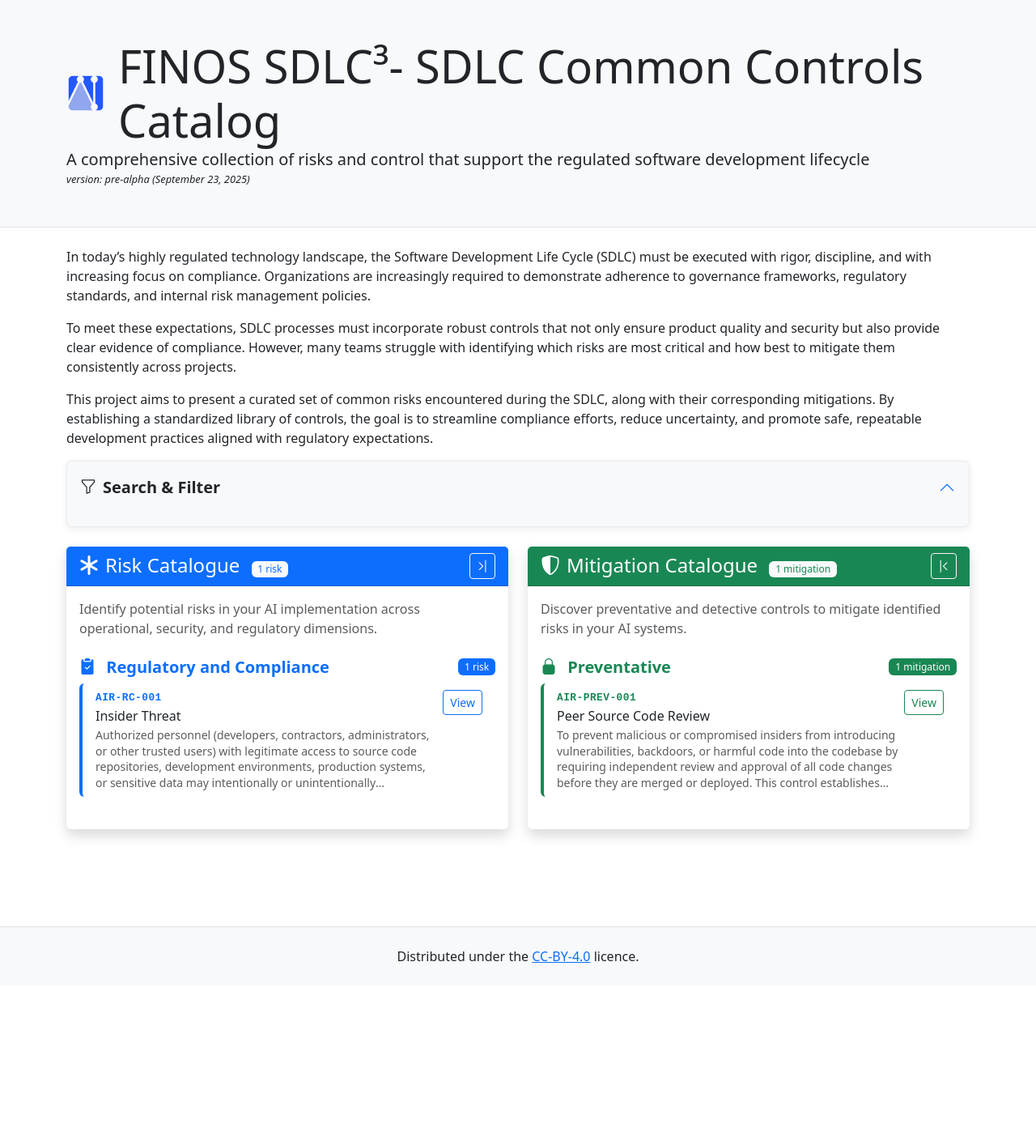
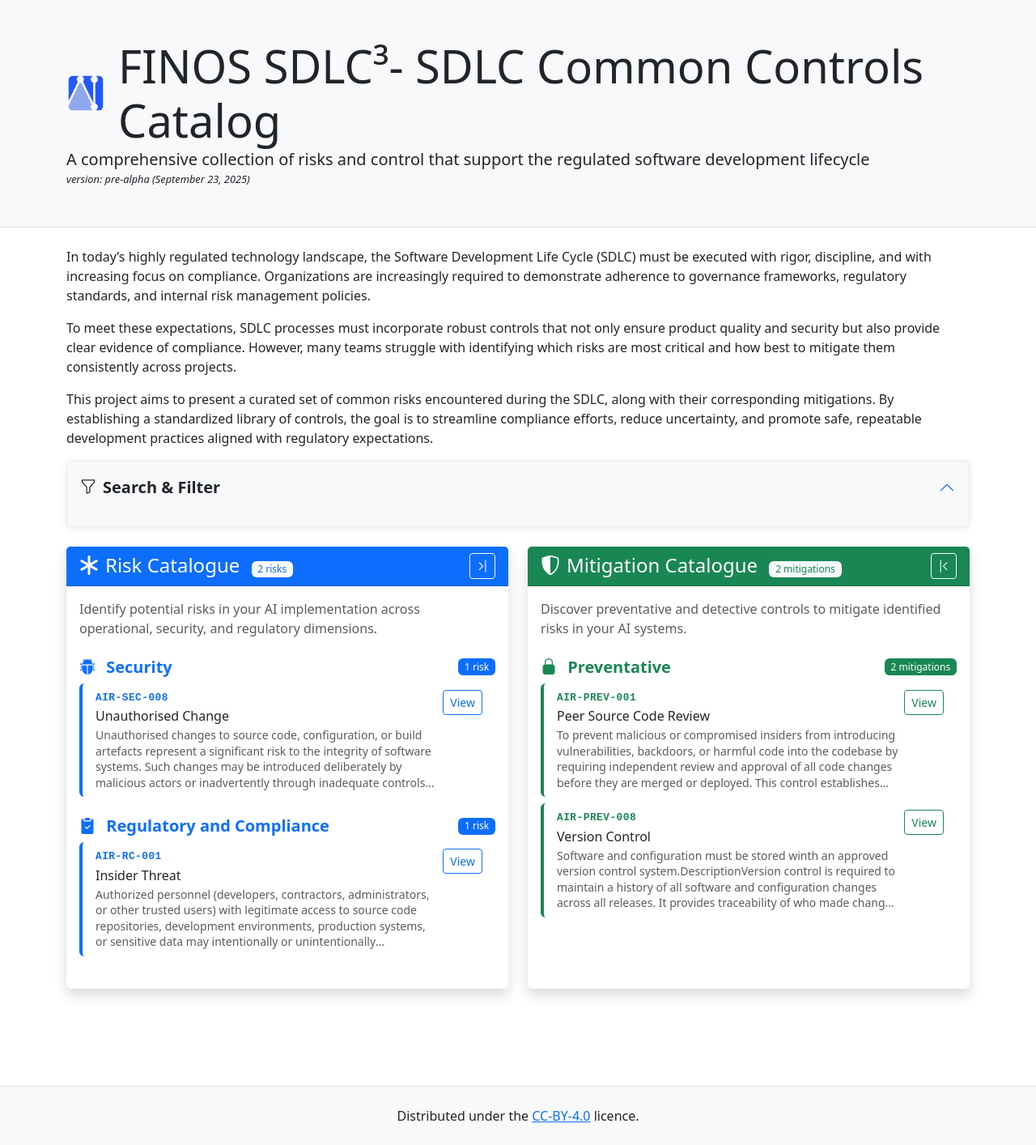
Before and after one commit to finos-labs/SDLC-Controls-Framework, a Jekyll site: the page built from docs/index.md, in a window 1280 px wide. Shown: the whole page at 81% size. Built offline with Jekyll 4.4.1, drawn with Linux system fonts in a browser that asks for light colours; before the commit the page ends 1217 px from its top, so only the background shows below that; some of the changed text lies outside the part shown.

Commit message:
Add Version Control mitigation (mi-8) and Unauthorised Change risk (ri-8)
- Add mi-8-version-control.md with summary, description, requirements,
  examples (Git and SVN), links, and regulatory mappings to NIST SP
  800-53r5 (SA-10, CM-2/3/6/9, SI-12, AU-9, AC-2/3, IA-5)
- Map mi-8 to ri-1 (Insider Threat) and ri-8 (Unauthorised Change)
- Add ri-8-unauthorised-change.md with description, consequences, and
  regulatory mappings to NIST SP 800-53r5 and FFIEC
- Update reference-card.html to support optional per-reference notes
  alongside the existing flat ID list format (backwards compatible)

Signed-off-by: aaronsearle <aaron.searle@morganstanley.com>

```diff
--- /dev/null
+++ b/docs/_mitigations/mi-8-version-control.md
@@ -0,0 +1,68 @@
+---
+sequence: 8
+title: Version Control
+layout: mitigation
+doc-status: Draft
+type: PREV
+nist-sp-800-53r5_references:
+  - id: sa-10
+    note: Core control — requires source code and associated documentation to be placed under configuration management.
+  - id: cm-2
+    note: Version control is the primary mechanism for establishing and maintaining a documented software baseline.
+  - id: cm-3
+    note: Requires changes to be tracked, reviewed, and approved; version control provides the audit trail of what changed, when, and by whom.
+  - id: cm-6
+    note: Configuration files such as infrastructure-as-code and application settings must be managed under version control alongside source code.
+  - id: cm-9
+    note: Requires a formal configuration management plan; use of version control is a core component of that plan.
+  - id: si-12
+    note: Requires retention of information in accordance with applicable policies; maps to preserving version history for the lifetime of the software.
+  - id: au-9
+    note: Commit history constitutes an audit trail; this control requires it to be protected from unauthorised modification or deletion.
+  - id: ac-2
+    note: Governs provisioning, review, and revocation of committer access to the version control system.
+  - id: ac-3
+    note: Requires access controls to be consistently enforced; maps to branch protection rules and repository permission models.
+  - id: ia-5
+    note: Covers management of credentials used to authenticate to the version control system, including SSH keys and tokens used for commit signing.
+mitigates:
+  - ri-1   # Insider Threat
+  - ri-8   # Unauthorised Change
+---
+
+## Summary
+Software and configuration must be stored winth an approved version control system.
+
+## Description
+Version control is required to maintain a history of all software and configuration changes across all releases. It provides traceability of who made changes and when, establishing the provenance of software over time.
+
+The control establishes verifiable evidence of the state of source code or configuration at the time a release was created. This is important not only for identifying who made changes, but also for understanding what functionality existed at a given point in time — enabling diagnosis of software behaviour weeks, months, or even years after it was originally built, tested, and deployed.
+
+Version control is also integral to ensuring that the software being built and tested is the same software being deployed, by tracking the specific commit or version and providing a reference for traceability.
+
+## Requirements
+In order for a version control system to be effective, it must provide the following properties when used for storing software and configuration.
+
+* **Immutable History** — The version control system must preserve the integrity of history to prevent tampering and maintain the audit trail.
+* **Verified Committers** — The version control system must record the author of each change. Techniques such as commit signing could be employed to demonstrate this.
+* **Retention** — History must be maintained for the lifetime of the software or in alignment with applicable retention requirements.
+* **Access Control** — The version control system must support access control and should be configured appropriately.
+
+## Examples
+
+**Git** is the most widely adopted distributed version control system and is the de facto standard for software development in regulated and non-regulated environments alike.
+
+* **Immutable History** — Every commit is identified by a cryptographic SHA hash derived from its content and its parent commits, making silent tampering detectable.
+* **Verified Committers** — Git supports GPG and SSH commit signing natively. Hosting platforms such as GitHub and GitLab can be configured to require signed commits on protected branches.
+* **Access Control** — Enforced at the hosting platform level via branch protection rules, required reviewers, and role-based repository permissions.
+
+**Subversion (SVN)** is a centralised version control system still found in some legacy financial services environments.
+
+* **Immutable History** — SVN maintains a sequential, server-side revision history. Once committed, revisions cannot be altered without administrator access to the repository backend.
+* **Verified Committers** — SVN records the authenticated username against each commit. Commit signing is not natively supported; identity relies on server authentication (e.g. LDAP, Kerberos).
+* **Access Control** — Controlled server-side via path-based authorisation, allowing fine-grained read/write permissions per directory or branch.
+
+## Links
+
+- [About commit signature verification — GitHub](https://docs.github.com/en/authentication/managing-commit-signature-verification/about-commit-signature-verification)
+- [Signing commits — GitHub](https://docs.github.com/en/authentication/managing-commit-signature-verification/signing-commits)
--- /dev/null
+++ b/docs/_risks/ri-8_unauthorised-change.md
@@ -0,0 +1,46 @@
+---
+sequence: 8
+title: Unauthorised Change
+layout: risk
+doc-status: Draft
+type: SEC
+nist-sp-800-53r5_references:
+  - cm-3   # CM-3 Configuration Change Control
+  - cm-5   # CM-5 Access Restrictions for Change
+  - cm-14  # CM-14 Signed Components
+  - si-7   # SI-7 Software, Firmware, and Information Integrity
+  - au-6   # AU-6 Audit Record Review, Analysis, and Reporting
+  - sa-10  # SA-10 Developer Configuration Management
+ffiec-itbooklets_references:
+  - dam-3  # DAM: III Development and Acquisition
+  - sec-2  # SEC: II Information Security Program Management
+  - sec-3  # SEC: III Security Operations
+related_risks:
+  - ri-1   # Insider Threat
+---
+
+## Summary
+
+Unauthorised changes to source code, configuration, or build artefacts represent a significant risk to the integrity of software systems. Such changes may be introduced deliberately by malicious actors or inadvertently through inadequate controls, and can result in the deployment of compromised or untested software into production environments.
+
+## Description
+
+Unauthorised change encompasses any modification to software, configuration, or related artefacts that has not been subject to the appropriate review, approval, and tracking processes. This includes changes made directly to production systems, alterations to source code outside of controlled workflows, tampering with build pipelines or deployment artefacts, and modifications to configuration files that bypass formal change management processes.
+
+Unlike insider threat, which focuses on the actor, unauthorised change focuses on the act itself — the introduction of a change that lacks a verifiable, auditable chain of custody. The risk may materialise through a variety of vectors:
+
+- **Direct repository tampering** — modifying source code or history in a version control system without going through a controlled workflow
+- **Build pipeline injection** — altering build scripts, dependencies, or artefacts between the point of development and deployment
+- **Configuration modification** — changing application or infrastructure configuration outside of version-controlled processes
+- **Credential compromise** — an external attacker using stolen credentials to introduce changes while masquerading as a legitimate committer
+
+The consequences of unauthorised change can be severe: malicious code may reach production undetected, compliance audit trails may be broken, and the organisation may be unable to demonstrate the integrity of its software at any given point in time.
+
+## Consequences
+
+* **Integrity compromise** — Untrusted or malicious code may be deployed into production systems, potentially affecting customers, counterparties, or financial markets.
+* **Regulatory breach** — Inability to demonstrate controlled change management processes may constitute a breach of FFIEC, SOX, or PCI DSS requirements.
+* **Audit trail failure** — Without a verifiable record of who changed what and when, forensic investigation following an incident becomes significantly harder.
+* **Operational disruption** — Unreviewed changes introduce a higher probability of defects, misconfigurations, or incompatibilities reaching production.
+
+## Links
```
Also changed, not shown: docs/_includes/reference-card.html (+14 -4 lines).
